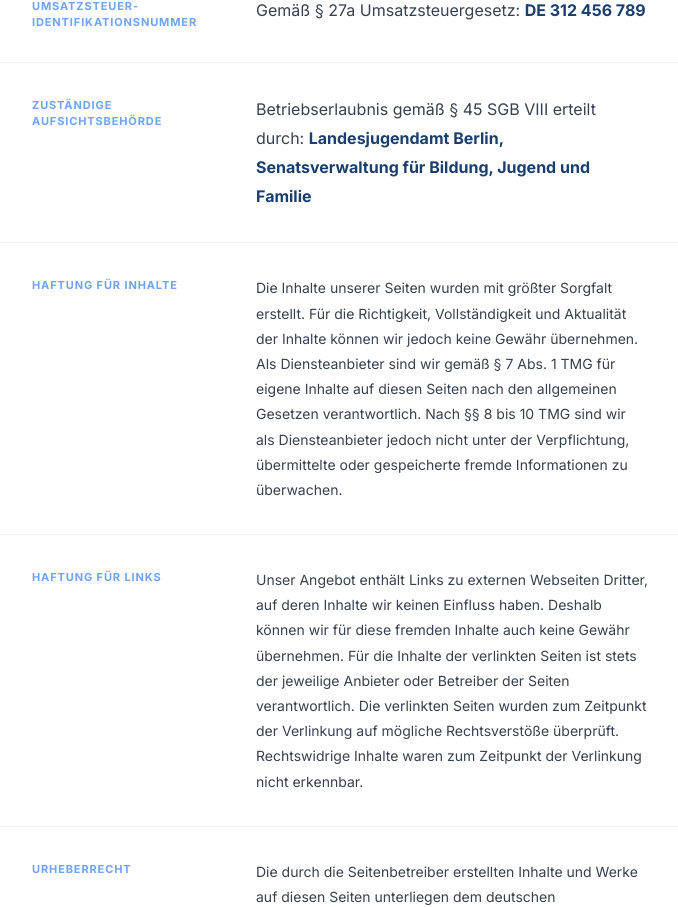
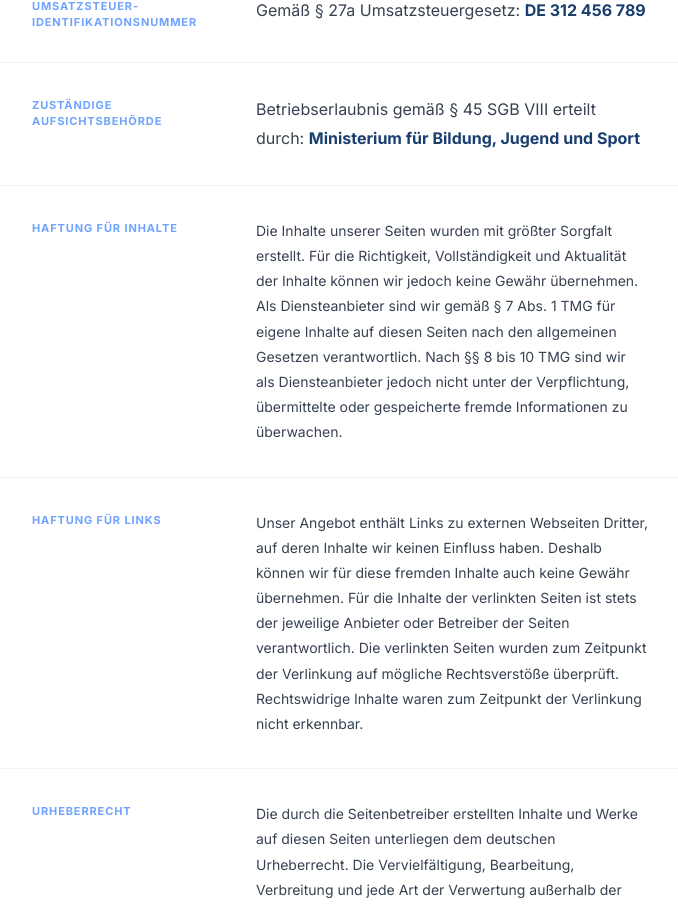
Before and after one commit to ankernetz/ankernetz, a Next.js app: page /impressum in a window 1280 px wide. Shown: the part 1212-2119 px from the top of the page, without its empty margins (300-978 px from the left). Built offline with nearby package versions, Linux system fonts and the light colour scheme.

Commit message:
Impressum: Aufsichtsbehörde aktualisiert

```diff
--- a/app/impressum/page.tsx
+++ b/app/impressum/page.tsx
@@ -62,7 +62,7 @@ export default function ImpressumPage() {
         <p style={{ color: "#374151", lineHeight: 1.8 }}>
           Betriebserlaubnis gemäß § 45 SGB VIII erteilt durch:{" "}
           <strong style={{ color: "#1a3f6f" }}>
-            Landesjugendamt Berlin, Senatsverwaltung für Bildung, Jugend und Familie
+            Ministerium für Bildung, Jugend und Sport
           </strong>
         </p>
       ),
```
